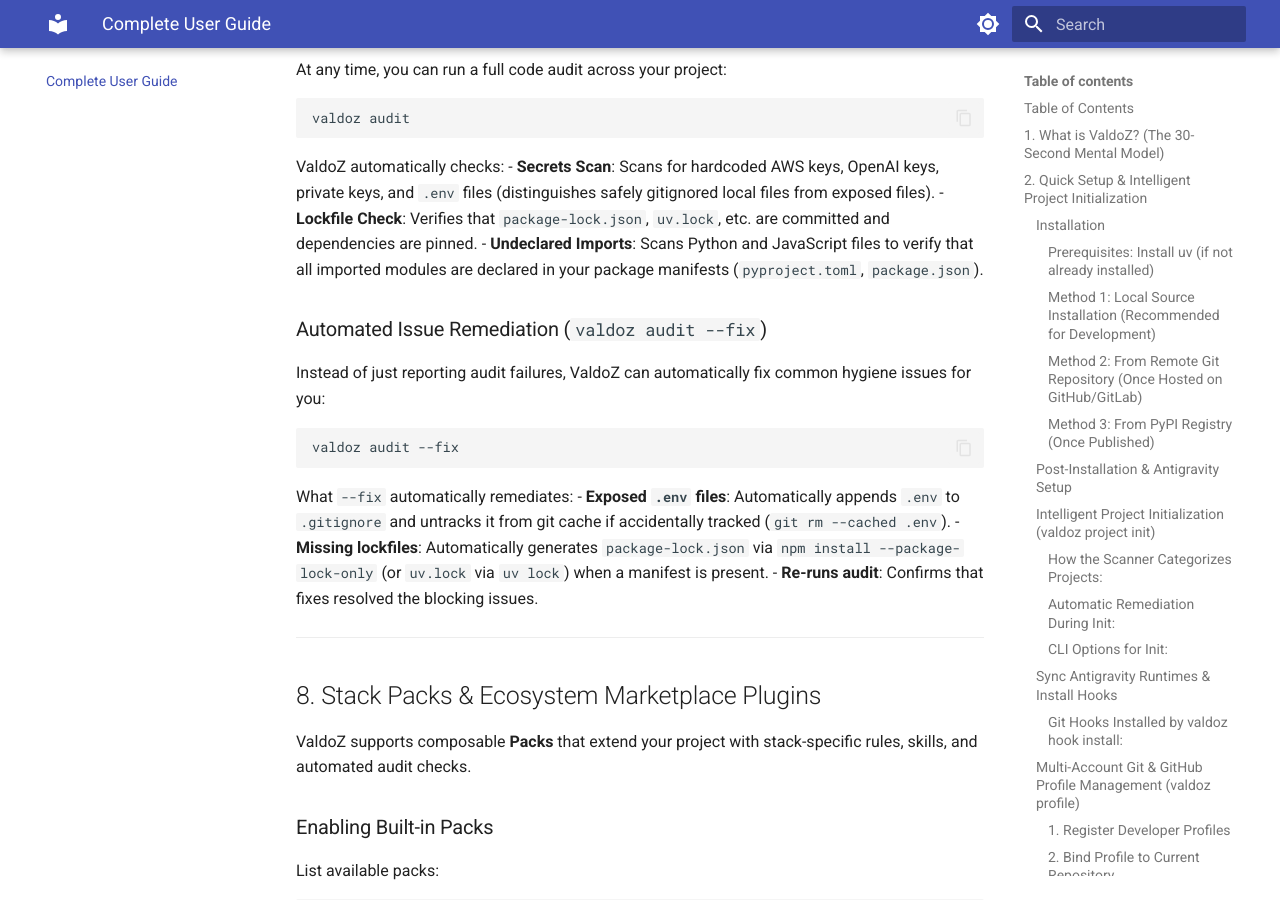
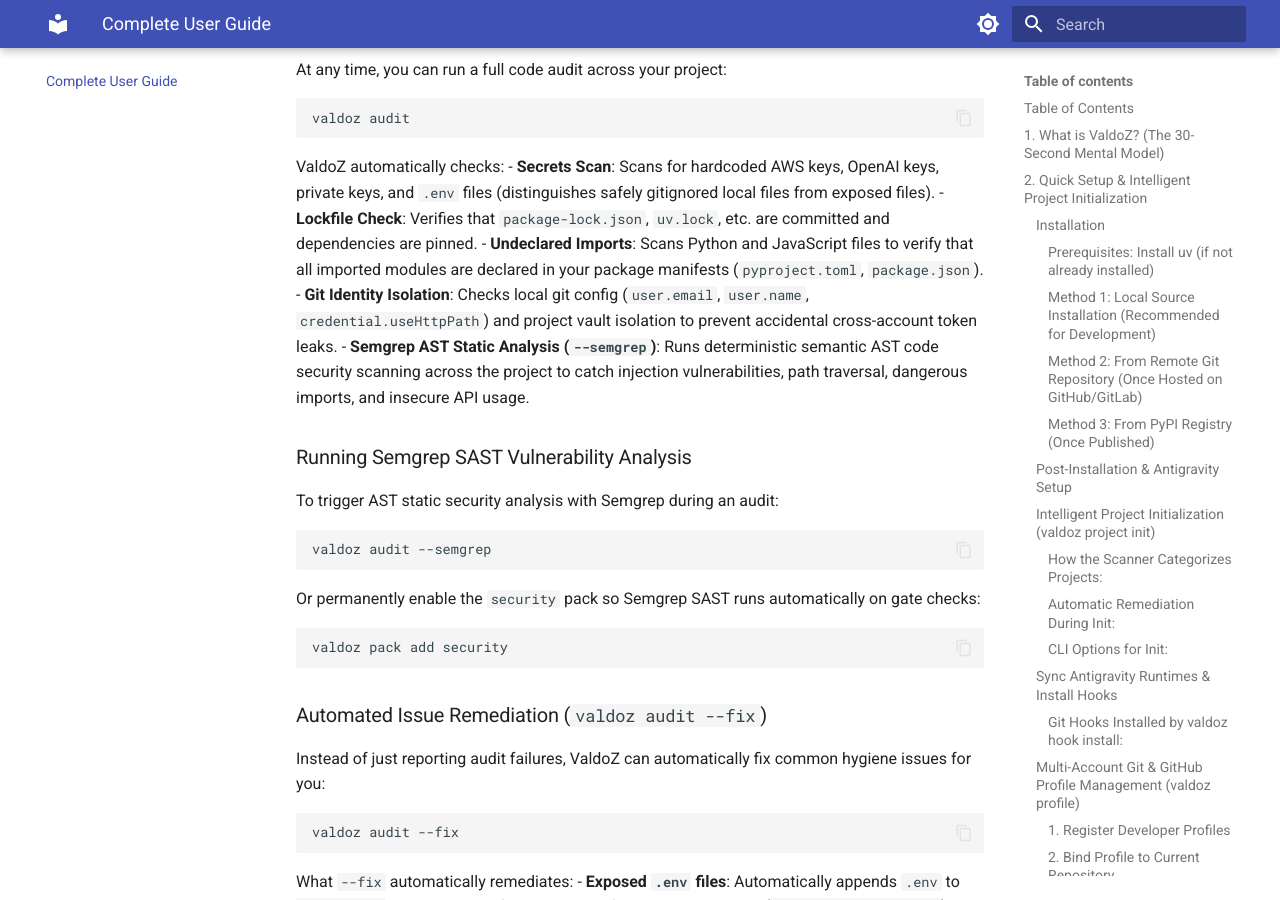
Before and after one commit to ajamea78/valdoz, an MkDocs documentation site: the page built from docs/USER_GUIDE.md, in a window 1280 px wide and 900 px high, scrolled down 11114 px. Built offline with MkDocs 1.6.1 and Material for MkDocs 9.7.7, drawn with Linux system fonts in a browser that asks for light colours.

Commit message:
docs: document Semgrep AST SAST analysis and security pack

````diff
--- a/docs/USER_GUIDE.md
+++ b/docs/USER_GUIDE.md
@@ -437,6 +437,18 @@
 - **Secrets Scan**: Scans for hardcoded AWS keys, OpenAI keys, private keys, and `.env` files (distinguishes safely gitignored local files from exposed files).
 - **Lockfile Check**: Verifies that `package-lock.json`, `uv.lock`, etc. are committed and dependencies are pinned.
 - **Undeclared Imports**: Scans Python and JavaScript files to verify that all imported modules are declared in your package manifests (`pyproject.toml`, `package.json`).
+- **Git Identity Isolation**: Checks local git config (`user.email`, `user.name`, `credential.useHttpPath`) and project vault isolation to prevent accidental cross-account token leaks.
+- **Semgrep AST Static Analysis (`--semgrep`)**: Runs deterministic semantic AST code security scanning across the project to catch injection vulnerabilities, path traversal, dangerous imports, and insecure API usage.
+
+### Running Semgrep SAST Vulnerability Analysis
+To trigger AST static security analysis with Semgrep during an audit:
+```bash
+valdoz audit --semgrep
+```
+Or permanently enable the `security` pack so Semgrep SAST runs automatically on gate checks:
+```bash
+valdoz pack add security
+```
 
 ### Automated Issue Remediation (`valdoz audit --fix`)
 Instead of just reporting audit failures, ValdoZ can automatically fix common hygiene issues for you:
````
